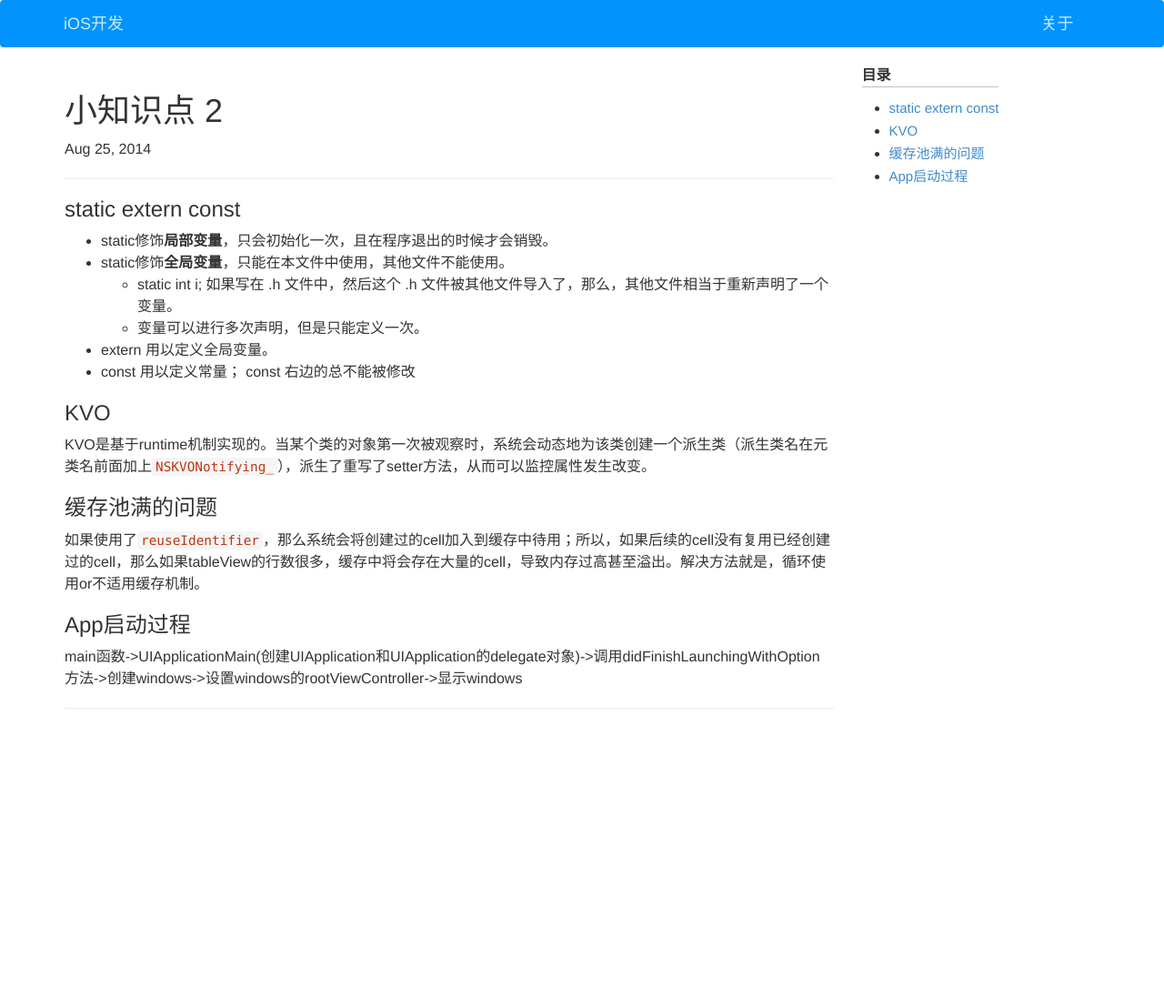
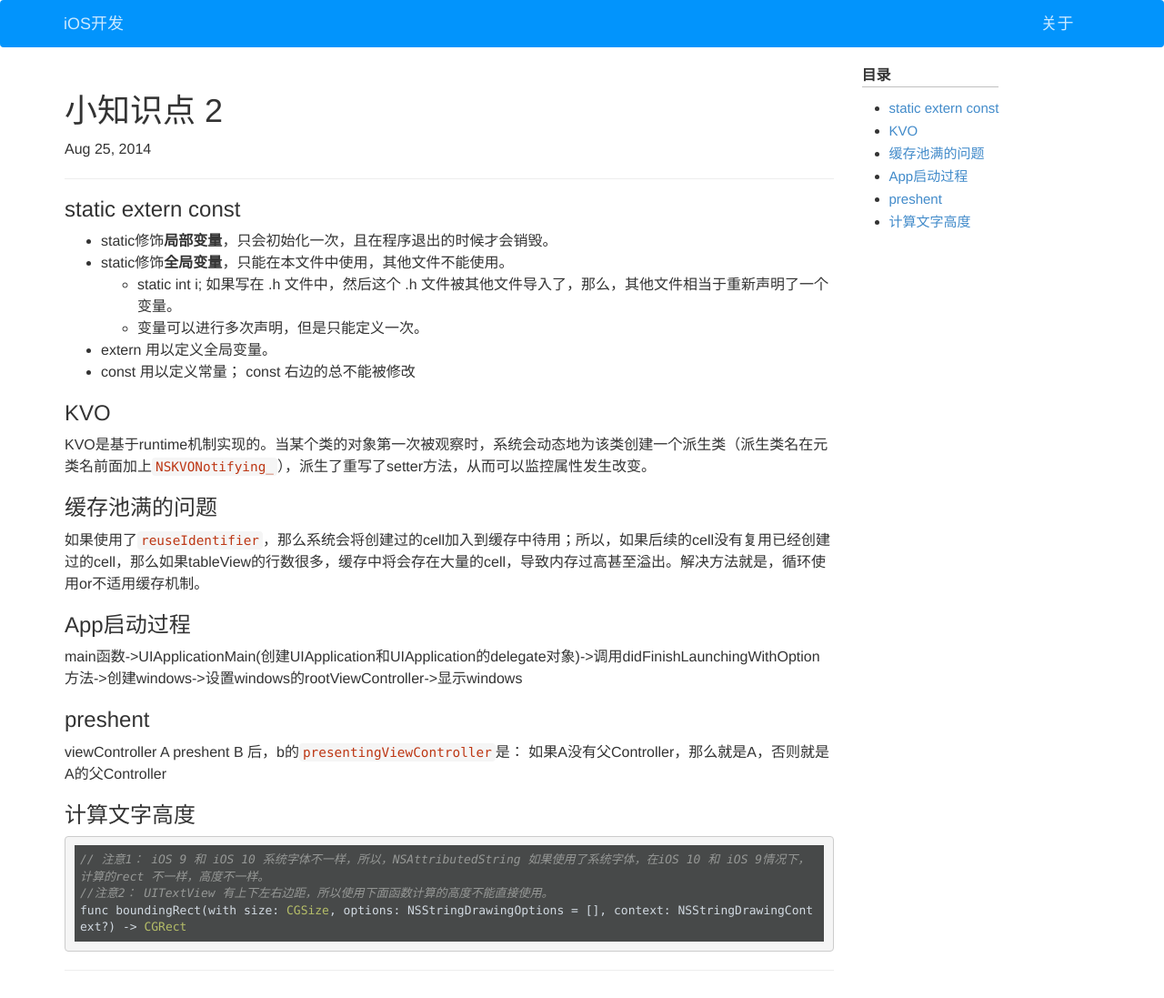
Before and after one commit to wigl/wigl.github.io, a Jekyll site: the page built from _posts/2014-08-26-general_knowledge2.md, in a window 1280 px wide. Shown: the whole page at 91% size. Built offline with Jekyll 4.4.1, drawn with Linux system fonts in a browser that asks for light colours; before the commit the page ends 900 px from its top, so only the background shows below that.

Commit message:
修改部分问题，添加realm介绍

`````diff
--- a/_posts/2014-08-26-general_knowledge2.md
+++ b/_posts/2014-08-26-general_knowledge2.md
@@ -29,3 +29,15 @@ KVO是基于runtime机制实现的。当某个类的对象第一次被观察时
 ### App启动过程
 
 main函数->UIApplicationMain(创建UIApplication和UIApplication的delegate对象)->调用didFinishLaunchingWithOption方法->创建windows->设置windows的rootViewController->显示windows
+
+### preshent
+
+viewController A preshent B 后，b的`presentingViewController`是： 如果A没有父Controller，那么就是A，否则就是A的父Controller
+
+### 计算文字高度
+
+````
+// 注意1： iOS 9 和 iOS 10 系统字体不一样，所以，NSAttributedString 如果使用了系统字体，在iOS 10 和 iOS 9情况下，计算的rect 不一样，高度不一样。
+//注意2： UITextView 有上下左右边距，所以使用下面函数计算的高度不能直接使用。
+func boundingRect(with size: CGSize, options: NSStringDrawingOptions = [], context: NSStringDrawingContext?) -> CGRect
+````
`````
Also changed, not shown: _posts/2014-08-01-note.md (+3 -1 lines), _posts/2016-05-14-realm.md (added, +54 -0 lines), pages/about.md (+2 -1 lines).
